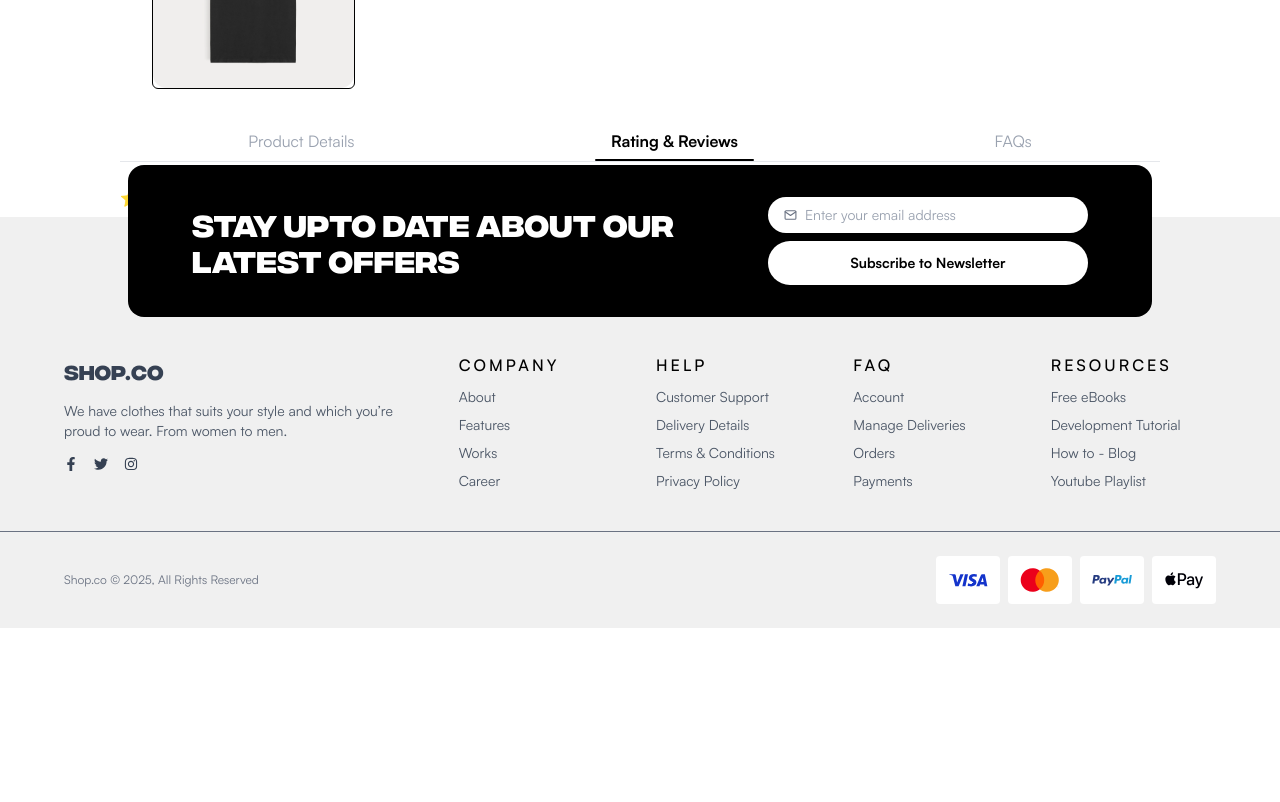
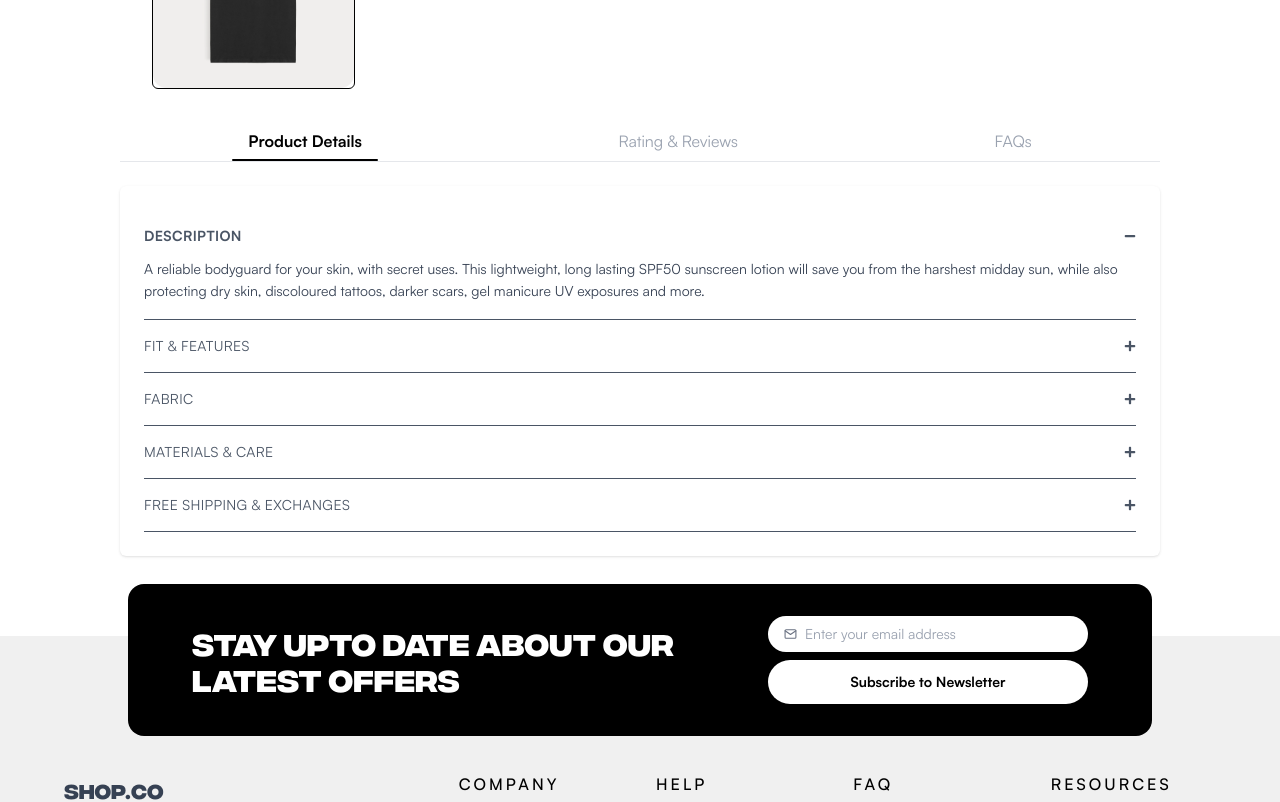
Before and after one commit to namanajmera/ecommerce-web-app, a Next.js app: page /product in a window 1280 px wide. Shown: the part 640-1442 px from the top of the page. Before the commit the page ends 1268 px from the top, so only its background shows below. Built offline with nearby package versions, Linux system fonts and the light colour scheme.

Commit message:
Added: Tabs data.

```diff
--- a/src/app/product/page.tsx
+++ b/src/app/product/page.tsx
@@ -1,12 +1,10 @@
 import ProductPage from "@/components/ProductPage/ProductPage";
-import Tabs from "@/components/ProductPage/Tabs";
 
 
 const Product = () => {
     return (
-        <div className="px-2 xl:px-30 min-h-screen">
+        <div className="px-2 xl:px-30 min-h-screen mb-20">
             <ProductPage />
-            <Tabs />
         </div>
     )
 }
--- /dev/null
+++ b/src/components/ProductPage/Faq.tsx
@@ -0,0 +1,31 @@
+
+const Faq = () => {
+    const faqs = [
+        {
+            question: 'What is the return policy?',
+            answer: 'You can return the product within 30 days of delivery.',
+        },
+        {
+            question: 'Is the t-shirt true to size?',
+            answer: 'Yes, the fit is as expected based on standard size charts.',
+        },
+        {
+            question: 'Do you ship internationally?',
+            answer: 'Yes, we offer worldwide shipping with varying delivery times.',
+        },
+    ];
+
+    return (
+        <div className="p-6 bg-white rounded-md shadow space-y-4">
+            <h2 className="text-lg font-semibold mb-4">FAQs</h2>
+            {faqs.map((faq, index) => (
+                <div key={index}>
+                    <h3 className="font-medium text-gray-900">{faq.question}</h3>
+                    <p className="text-sm text-gray-700">{faq.answer}</p>
+                </div>
+            ))}
+        </div>
+    );
+}
+
+export default Faq
--- /dev/null
+++ b/src/components/ProductPage/ProductDetails.tsx
@@ -0,0 +1,69 @@
+'use client';
+
+import { useState } from 'react';
+import { FaPlus, FaMinus } from 'react-icons/fa';
+
+type Section = {
+  title: string;
+  content: string;
+};
+
+const sections: Section[] = [
+  {
+    title: 'DESCRIPTION',
+    content:
+      'A reliable bodyguard for your skin, with secret uses. This lightweight, long lasting SPF50 sunscreen lotion will save you from the harshest midday sun, while also protecting dry skin, discoloured tattoos, darker scars, gel manicure UV exposures and more.',
+  },
+  {
+    title: 'FIT & FEATURES',
+    content:
+      'Tailored fit. Lightweight feel. Designed for flexibility and movement.',
+  },
+  {
+    title: 'FABRIC',
+    content:
+      '100% Organic Cotton. Breathable and eco-friendly.',
+  },
+  {
+    title: 'MATERIALS & CARE',
+    content:
+      'Machine wash cold with like colors. Do not bleach. Tumble dry low.',
+  },
+  {
+    title: 'FREE SHIPPING & EXCHANGES',
+    content:
+      'Free shipping on all orders over $50. 30-day hassle-free returns.',
+  },
+];
+const ProductDetails = () => {
+  const [activeIndex, setActiveIndex] = useState(0);
+
+  const toggleSection = (index: number) => {
+    setActiveIndex(activeIndex === index ? -1 : index);
+  };
+  return (
+    <div className="bg-white p-6 shadow-sm rounded-md text-sm w-full">
+      {sections.map((section, index) => (
+        <div key={section.title} className="border-b py-4">
+          <button
+            onClick={() => toggleSection(index)}
+            className="flex justify-between w-full tracking-wide text-left cursor-pointer"
+          >
+            <span className={`${activeIndex === index ? 'font-extrabold' : ''}`}>{section.title}</span>
+            <span className="text-xs mt-1">
+              {activeIndex === index ? <FaMinus size={12} /> : <FaPlus size={12} />}
+            </span>
+          </button>
+
+          {activeIndex === index && (
+            <p className="mt-3 text-gray-700 leading-relaxed transition">
+              {section.content}
+            </p>
+          )}
+        </div>
+      ))}
+    </div>
+  )
+}
+
+export default ProductDetails
--- a/src/components/ProductPage/ProductPage.tsx
+++ b/src/components/ProductPage/ProductPage.tsx
@@ -4,12 +4,15 @@ import Image from "next/image";
 import { useState } from "react";
 import { Sizes } from "@/types/items";
 import { AddToCartContainer, PriceContainer, SizesContainer, StarRating } from "../common";
+import Tabs from "./Tabs";
 
 export default function ProductPage() {
     const [selectedColor, setSelectedColor] = useState("#4b4b2f");
     const [selectedSize, setSelectedSize] = useState("l");
     const [quantity, setQuantity] = useState(1);
+    const [activeTab, setActiveTab] = useState('Product Details');
 
+    const tabs = ['Product Details', 'Rating & Reviews', 'FAQs'];
     const colors = ["#4b4b2f", "#2b3d41", "#343f59"];
     const sizes: Sizes[] = [{
         id: 1,
@@ -35,6 +38,7 @@ export default function ProductPage() {
     }];
 
     return (
+        <>
             <div className="flex flex-col md:flex-row gap-8 p-8 max-w-6xl mx-auto">
                 {/* Left side images */}
                 <div className="flex gap-4 h-full">
@@ -81,6 +85,9 @@ export default function ProductPage() {
                     <SizesContainer sizes={sizes} selectedSize={selectedSize} setSelectedSize={setSelectedSize} />
                     <AddToCartContainer quantity={quantity} setQuantity={setQuantity} />
                 </div>
+
             </div>
+            <Tabs tabs={tabs} activeTab={activeTab} setActiveTab={setActiveTab} />
+        </>
     );
 }
--- /dev/null
+++ b/src/components/ProductPage/RatingReview.tsx
@@ -0,0 +1,67 @@
+import { Review } from "@/types/items";
+import { TestimonialCard } from "../common"
+
+const testimonials: Review[] = [
+    {
+        name: "Sarah M.",
+        message:
+            "I'm blown away by the quality and style of the clothes I received from Shop.co. From casual wear to elegant dresses, every piece I’ve bought has exceeded my expectations.",
+        rating: 5
+    },
+    {
+        name: "Alex K.",
+        message:
+            "Finding clothes that align with my personal style used to be a challenge until I discovered Shop.co. The range of options they offer is truly remarkable, catering to a variety of tastes and occasions.",
+        rating: 3.5
+    },
+    {
+        name: "James L.",
+        message:
+            "As someone who's always on the lookout for unique fashion pieces, I'm thrilled to have stumbled upon Shop.co. The selection of clothes is not only diverse but also on-point with the latest trends.",
+        rating: 4.5
+    },
+    {
+        name: "James L.",
+        message:
+            "As someone who's always on the lookout for unique fashion pieces, I'm thrilled to have stumbled upon Shop.co. The selection of clothes is not only diverse but also on-point with the latest trends.",
+        rating: 4.8
+    },
+    {
+        name: "James L.",
+        message:
+            "As someone who's always on the lookout for unique fashion pieces, I'm thrilled to have stumbled upon Shop.co. The selection of clothes is not only diverse but also on-point with the latest trends.",
+        rating: 4.8
+    },
+    {
+        name: "James L.",
+        message:
+            "As someone who's always on the lookout for unique fashion pieces, I'm thrilled to have stumbled upon Shop.co. The selection of clothes is not only diverse but also on-point with the latest trends.",
+        rating: 4.8
+    },
+    {
+        name: "James L.",
+        message:
+            "As someone who's always on the lookout for unique fashion pieces, I'm thrilled to have stumbled upon Shop.co. The selection of clothes is not only diverse but also on-point with the latest trends.",
+        rating: 4.8
+    },
+    {
+        name: "James L.",
+        message:
+            "As someone who's always on the lookout for unique fashion pieces, I'm thrilled to have stumbled upon Shop.co. The selection of clothes is not only diverse but also on-point with the latest trends.",
+        rating: 4.8
+    },
+];
+const RatingReview = () => {
+    return (
+        <div className="p-6 bg-white rounded-md shadow space-y-4 flex flex-col">
+            <h2 className="text-lg font-semibold mb-4">Customer Reviews</h2>
+            <div className="flex flex-wrap gap-2">
+                {testimonials.map((t, index) => (
+                    <TestimonialCard key={index} {...t} />
+                ))}
+            </div>
+        </div>
+    )
+}
+
+export default RatingReview
--- a/src/components/ProductPage/Tabs.tsx
+++ b/src/components/ProductPage/Tabs.tsx
@@ -1,10 +1,14 @@
-'use client';
-import { useState } from 'react';
+import ProductDetails from './ProductDetails';
+import RatingReview from './RatingReview';
+import Faq from './Faq';
 
-const tabs = ['Product Details', 'Rating & Reviews', 'FAQs'];
+type props = {
+    tabs: string[],
+    activeTab: string,
+    setActiveTab: (val: string) => void;
+}
 
-export default function Tabs() {
-    const [activeTab, setActiveTab] = useState('Rating & Reviews');
+export default function Tabs({ tabs, activeTab, setActiveTab }: props) {
 
     return (
         <div className="w-full mx-auto">
@@ -14,8 +18,8 @@ export default function Tabs() {
                         key={tab}
                         onClick={() => setActiveTab(tab)}
                         className={`relative px-4 py-2 text-sm md:text-base transition-colors ${activeTab === tab
-                                ? 'text-black font-semibold'
-                                : 'text-gray-400 cursor-pointer'
+                            ? 'text-black font-semibold'
+                            : 'text-gray-400 cursor-pointer'
                             }`}
                     >
                         {tab}
@@ -26,11 +30,10 @@ export default function Tabs() {
                 ))}
             </div>
 
-            {/* Tab Content */}
             <div className="mt-6 text-gray-600">
-                {activeTab === 'Product Details' && <div>Details about the product...</div>}
-                {activeTab === 'Rating & Reviews' && <div>⭐️ User reviews and ratings go here...</div>}
-                {activeTab === 'FAQs' && <div>Frequently Asked Questions...</div>}
+                {activeTab === 'Product Details' && <ProductDetails />}
+                {activeTab === 'Rating & Reviews' && <RatingReview />}
+                {activeTab === 'FAQs' && <Faq />}
             </div>
         </div>
     );
--- a/src/components/common/SizesContainer.tsx
+++ b/src/components/common/SizesContainer.tsx
@@ -11,7 +11,7 @@ const SizesContainer = ({ sizes, setSelectedSize, selectedSize }: Props) => {
     return (
         <div>
             <p className="text-sm font-medium mb-1">Choose Sizes</p>
-            <div className="flex gap-2">
+            <div className="flex flex-wrap gap-2">
                 {sizes.map((size) => (
                     <button
                         key={size.id}
```
Lines whose indentation alone changed are shown as unchanged.
